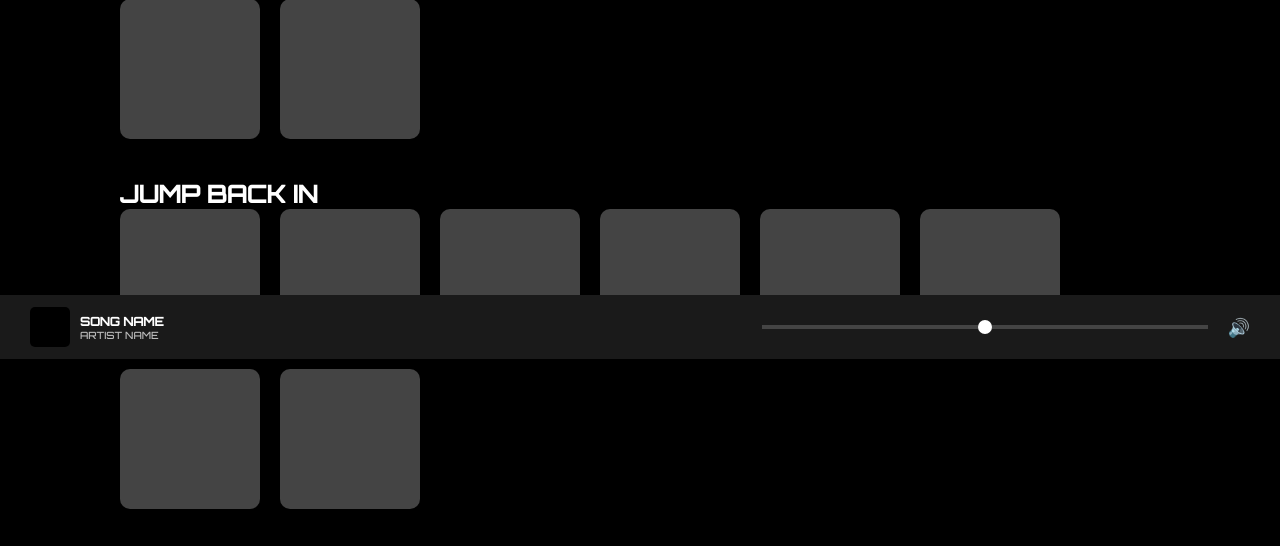
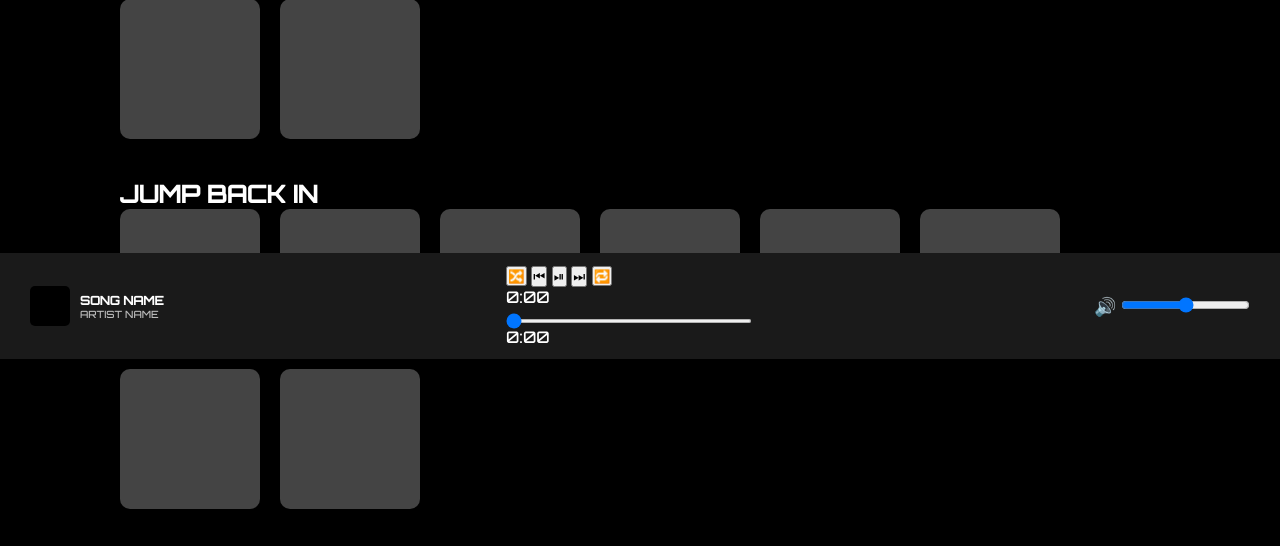
Before and after one commit to AlAzeemRasaq/Music4U, a Flask app: page / in a window 1280 px wide. Shown: the part 441-987 px from the top of the page. Run offline with Flask 3, Linux system fonts and the light colour scheme.

Commit message:
Added playback controls and sliders

```diff
--- a/FrontEnd/templates/footer.html
+++ b/FrontEnd/templates/footer.html
@@ -1,6 +1,6 @@
-<footer>
+<footer class="music-footer">
+    <!-- LEFT: Now Playing -->
     <div class="now-playing">
-
         <a href="/musicplayer" class="cover-link">
             <div class="song-cover"></div>
         </a>
@@ -11,12 +11,26 @@
         </div>
     </div>
 
-    <div class="player-controls">
-      <div class="progress-bar">
-        <div class="progress-dot"></div>
+    <!-- CENTER: Playback Controls -->
+    <div class="player-center">
+        <div class="controls-top">
+            <button class="control-btn shuffle">🔀</button>
+            <button class="control-btn prev">⏮</button>
+            <button class="control-btn play">⏯</button>
+            <button class="control-btn next">⏭</button>
+            <button class="control-btn repeat">🔁</button>
         </div>
-      <div class="volume-controls">
-        <span class="volume-icon">🔊</span>
+
+        <div class="progress-container">
+            <span class="current-time">0:00</span>
+            <input type="range" class="progress-bar" min="0" max="100" value="0">
+            <span class="total-time">0:00</span>
         </div>
     </div>
+
+    <!-- RIGHT: Volume -->
+    <div class="right-controls">
+        <span class="volume-icon">🔊</span>
+        <input type="range" class="volume-slider" min="0" max="100" value="50">
+    </div>
 </footer>
```
Lines whose indentation alone changed are shown as unchanged.
